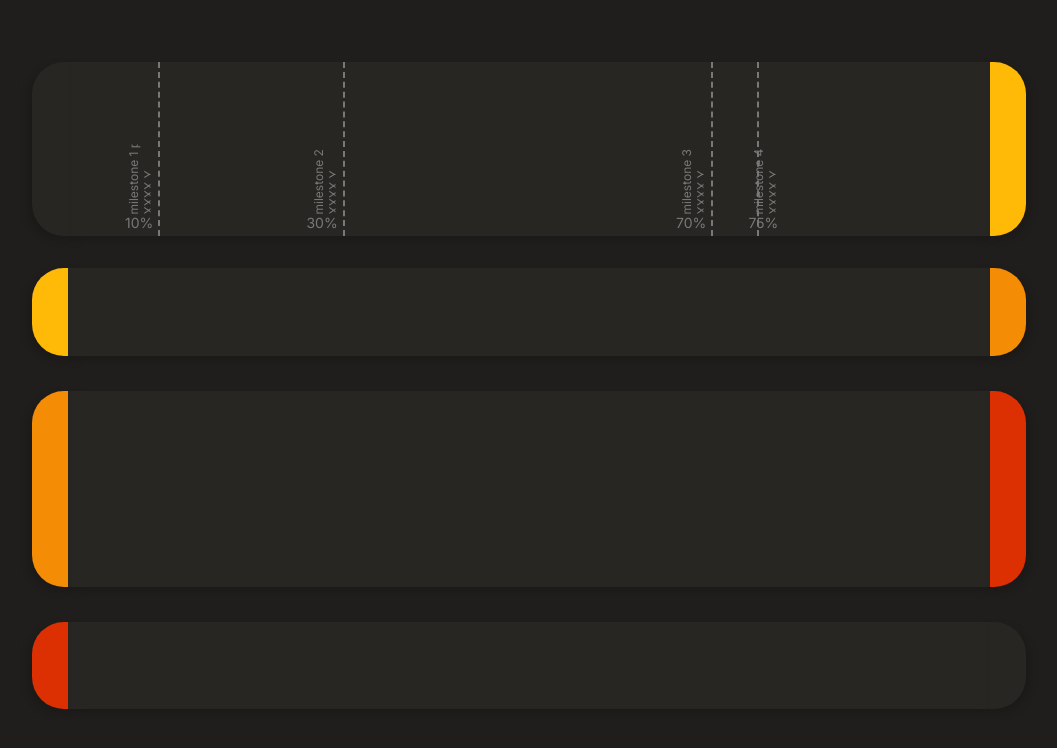
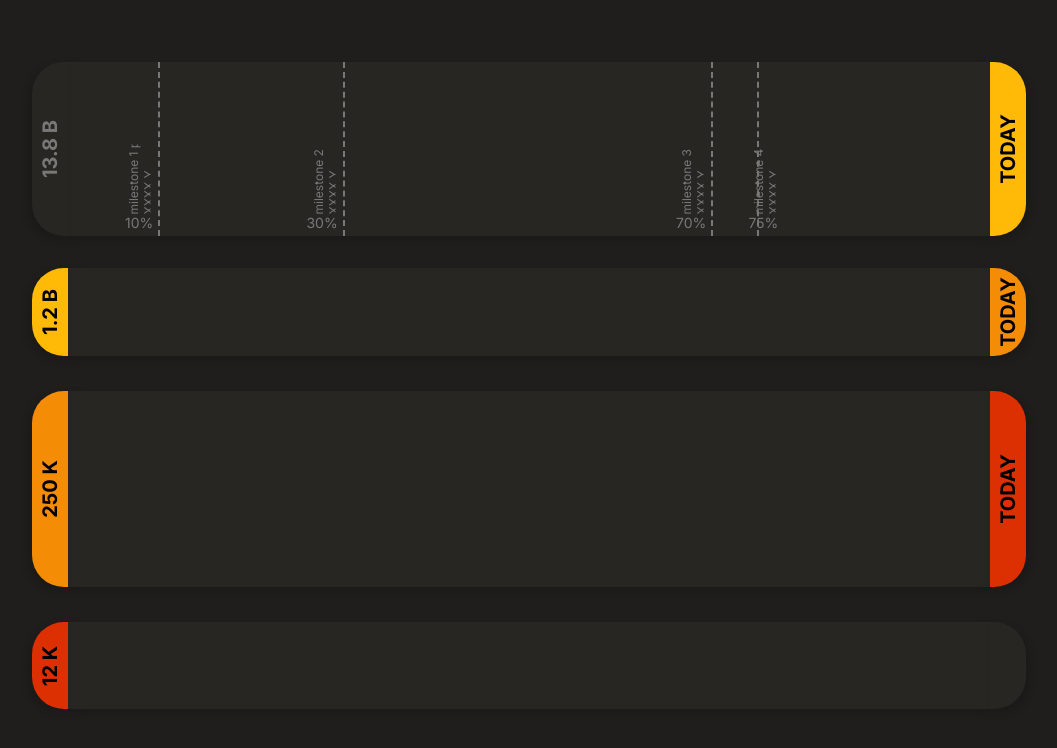
Before and after one commit to alejonaranjo83/Timelines, a plain HTML site: page index.html in a window 1280 px wide. Shown: the whole page, without its empty margins (111-1168 px from the left). Drawn offline with Linux system fonts and the light colour scheme.

Commit message:
Adding marks in the corners

```diff
--- a/index.html
+++ b/index.html
@@ -12,7 +12,9 @@
     </header>
     <main class="timescaleS-grid">
         <section class="timescale-container">
-            <figure class="timescale__corner-left grayColor"></figure>
+            <figure class="timescale__corner-left grayColor">
+                <p>13.8 B</p>
+            </figure>
             <ul class="timescale__info">
                 <li class="timescale__milestone">
                     <div class="timescale__milestone-text-year">
@@ -52,32 +54,44 @@
 
 
             </ul>
-            <figure class="timescale__corner-right yellowColor"></figure>
+            <figure class="timescale__corner-right yellowColor">
+                <p>TODAY</p>
+            </figure>
         </section>
         <section class="timescale-container">
             <!-- <p>update</p> -->
 
-            <figure class="timescale__corner-left yellowColor"></figure>
+            <figure class="timescale__corner-left yellowColor">
+                <p>1.2 B</p>
+            </figure>
             <ul class="timescale__info">
 
             </ul>
-            <figure class="timescale__corner-right orangeColor"></figure>
+            <figure class="timescale__corner-right orangeColor">
+                <p>TODAY</p>
+            </figure>
 
         </section>
         <section class="timescale-container">
             <!-- <p>update</p> -->
 
-            <figure class="timescale__corner-left orangeColor"></figure>
+            <figure class="timescale__corner-left orangeColor">
+                <p>250 K</p>
+            </figure>
             <ul class="timescale__info">
 
             </ul>
-            <figure class="timescale__corner-right redColor"></figure>
+            <figure class="timescale__corner-right redColor">
+                <p>TODAY</p>
+            </figure>
 
         </section>
         <section class="timescale-container">
             <!-- <p>update</p> -->
 
-            <figure class="timescale__corner-left redColor"></figure>
+            <figure class="timescale__corner-left redColor">
+                <p>12 K</p>
+            </figure>
             <ul class="timescale__info">
 
             </ul>
--- a/styles.css
+++ b/styles.css
@@ -55,6 +55,9 @@ html {
 }
 
 .timescale__corner-left {
+    display: grid;
+    align-content: space-around;
+    justify-content: center;
     position: relative;
     right: 3.6rem;
     grid-column-start: 2;
@@ -65,7 +68,19 @@ html {
     box-shadow: -4px 4px 8px rgba(0, 0, 0, 0.16);
 }
 
+.timescale__corner-left p {
+    rotate: -90deg;
+    width: 9rem;
+    text-align: center;
+    font-size: 2rem;
+    font-weight: 700;
+    color: black;
+}
+
 .timescale__corner-right {
+    display: grid;
+    align-content: space-around;
+    justify-content: center;
     grid-column: 3;
     grid-row: 2 / 3;
     width: 36px;
@@ -74,8 +89,21 @@ html {
     box-shadow: 4px 4px 8px rgba(0, 0, 0, 0.16);
 }
 
+.timescale__corner-right p {
+    rotate: -90deg;
+    width: 9rem;
+    text-align: center;
+    font-size: 2rem;
+    font-weight: 700;
+    color: black;
+}
+
 .grayColor {
     background: var(--gray2);
+}
+
+.grayColor p {
+    color: var(--gray1);
 }
 
 .yellowColor {
```
